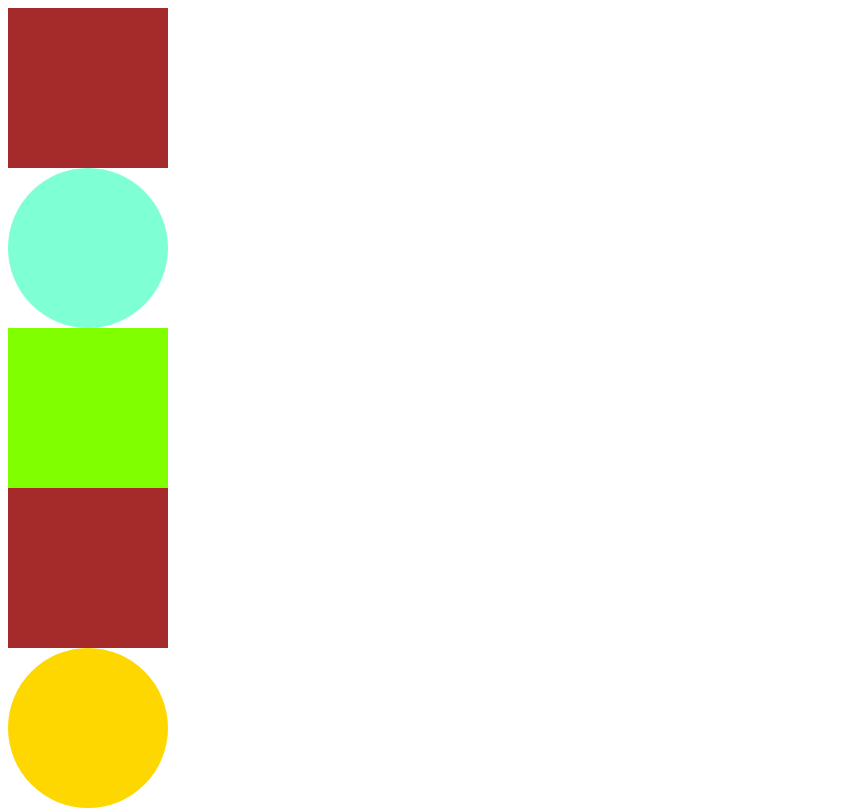
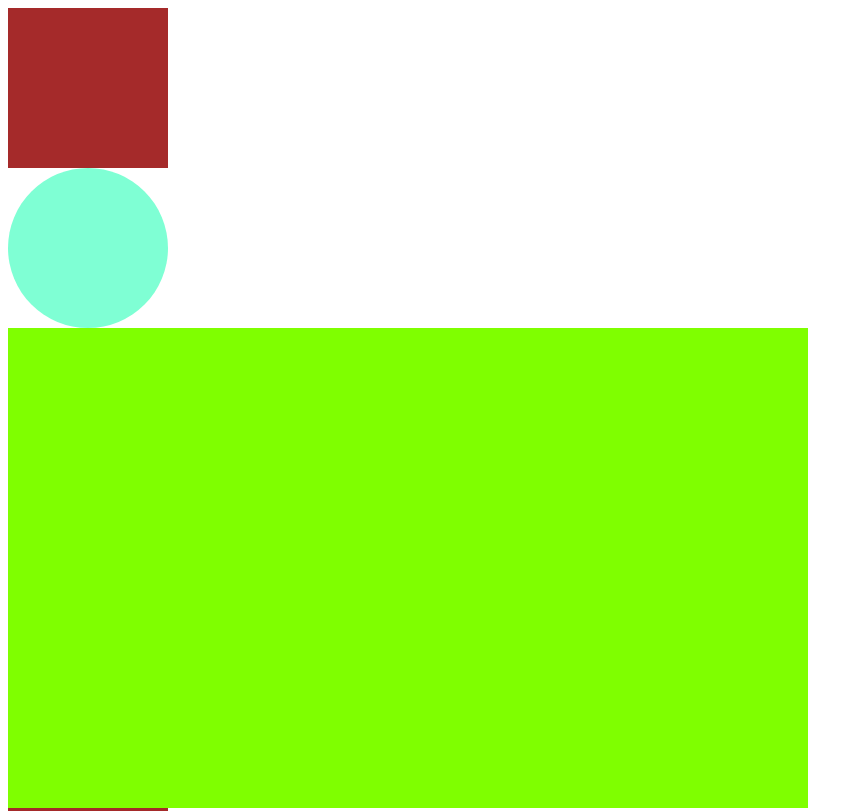
Before and after one commit to DaniMaxpower/cssprimerejercicio, a plain HTML site: page index.html in a window 1280 px wide. Shown: the top 811 px of the page, without its empty margins (0-863 px from the left). Drawn offline with Linux system fonts and the light colour scheme.

Commit message:
guardado

```diff
--- a/css/styless.css
+++ b/css/styless.css
@@ -1,4 +1,3 @@
-
 .square {
     height: 10em;
     width: 10em;
@@ -15,6 +14,13 @@
 
     border-radius: 50%;
 }
-#circulo6 {background-color: gold;}
 
-#cuadrado2 {background-color: chartreuse;}
+#circulo6 {
+    background-color: gold;
+}
+
+#cuadrado2 {
+    height: 30em;
+    width: 50em;
+    background-color: chartreuse;
+}
```
